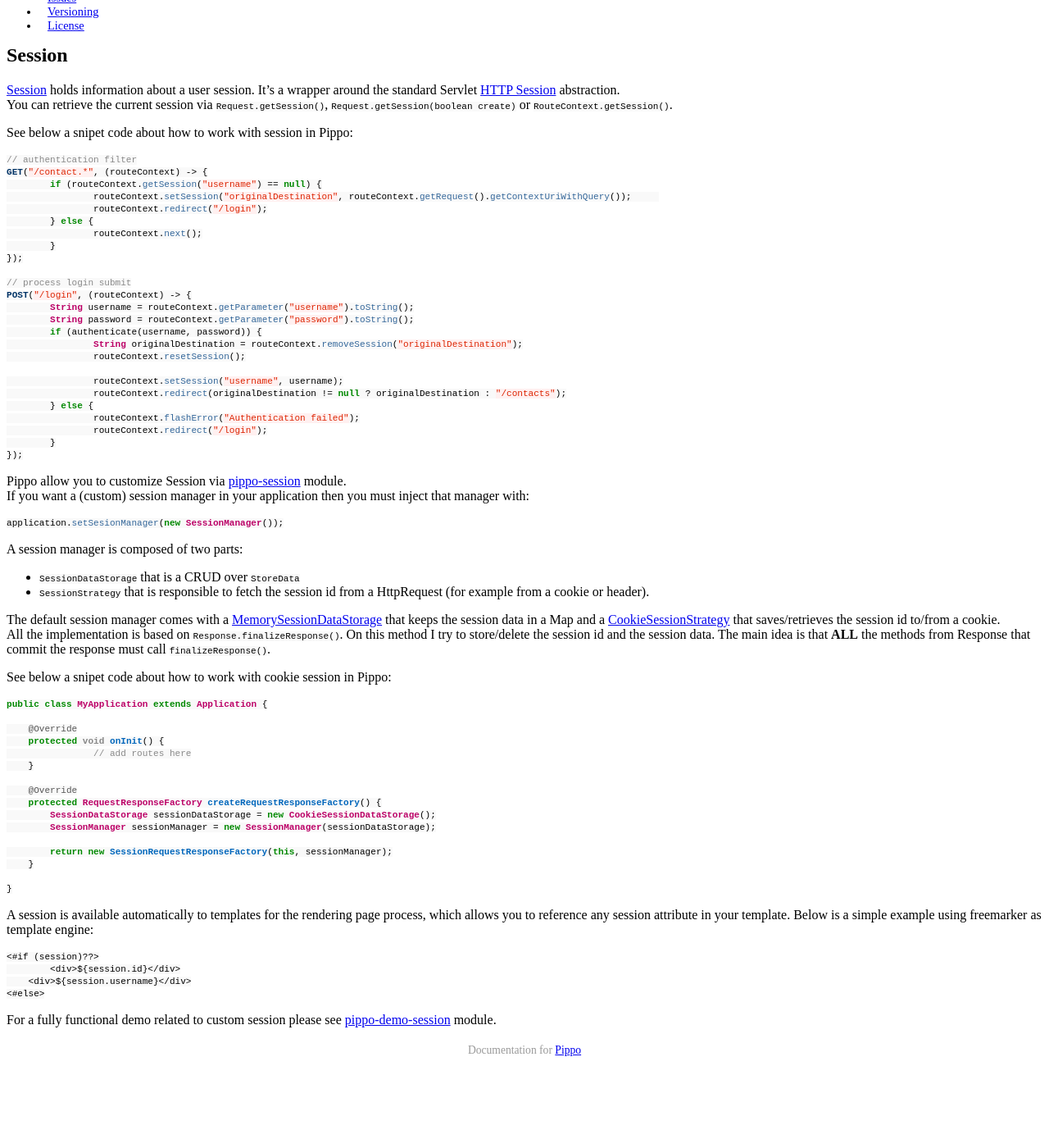
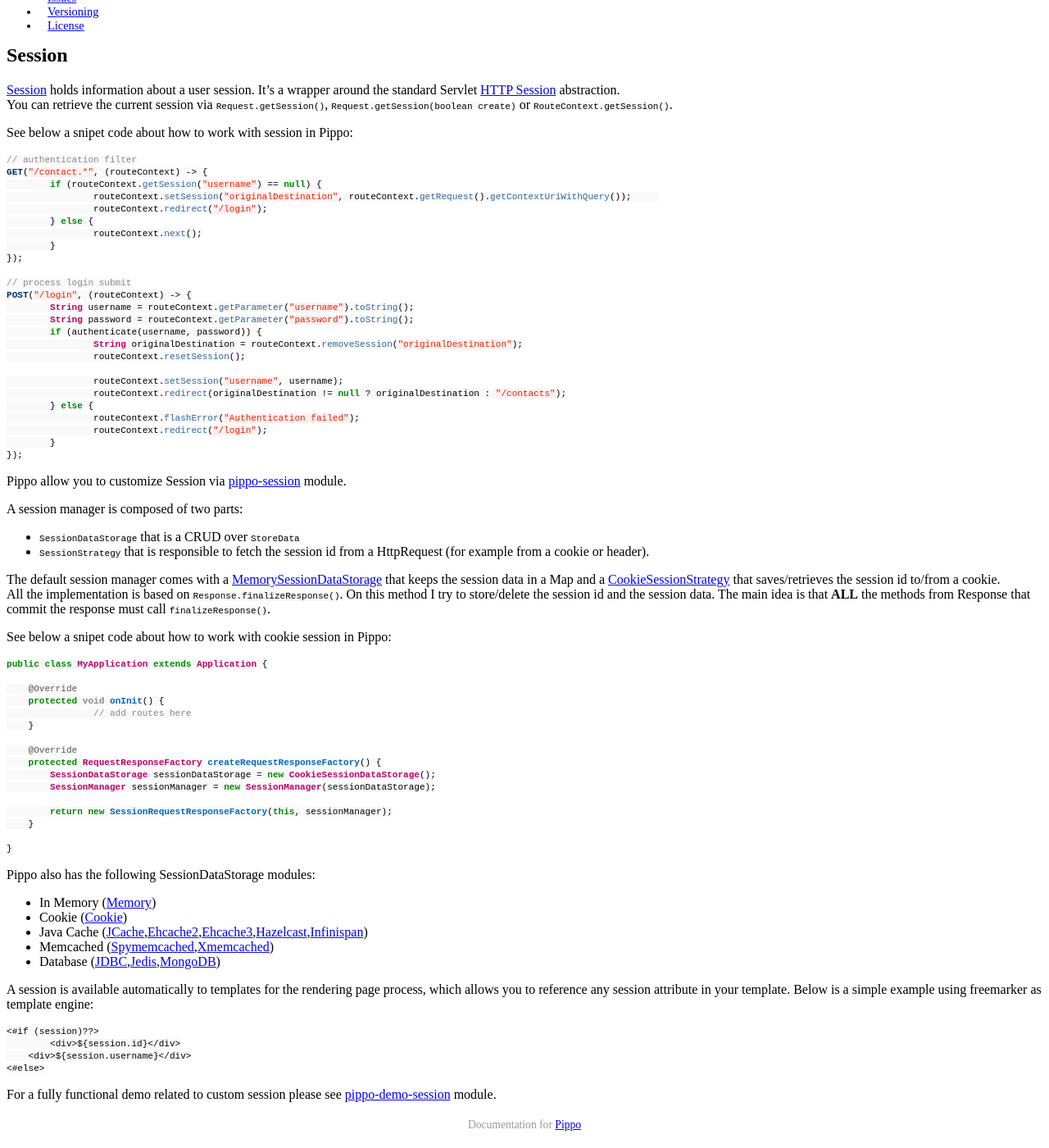
Before and after one commit to pippo-java/pippo.github.io, a Jekyll site: the page built from _posts/2015-03-27-session.md, in a window 1280 px wide and 1400 px high, scrolled down 807 px. Shown: the whole window at 82% size. Built offline with Jekyll 4.4.1, drawn with Linux system fonts in a browser that asks for light colours; Markdown is read by kramdown in place of the engine named in the settings; a style sheet for code colours, icons or effects is not loaded; before the commit the page ends 2116 px from its top, so only the background shows below that.

````diff
--- a/_posts/2015-03-27-session.md
+++ b/_posts/2015-03-27-session.md
@@ -40,11 +40,6 @@ POST("/login", (routeContext) -> {
 ```
 
 Pippo allow you to customize Session via [pippo-session]({{ site.codeurl }}/pippo-session-parent/pippo-session) module.
-If you want a (custom) session manager in your application then you must inject that manager with:
-
-```java
-application.setSesionManager(new SessionManager());
-```
 
 A session manager is composed of two parts:
 
@@ -75,6 +70,14 @@ public class MyApplication extends Application {
 }
 ```
 
+Pippo also has the following SessionDataStorage modules:
+
+- In Memory ([Memory]({{ site.codeurl }}/pippo-session-parent/pippo-session/src/main/java/ro/pippo/session/MemorySessionDataStorage.java))
+- Cookie ([Cookie]({{ site.codeurl }}/pippo-session-parent/pippo-session-cookie/src/main/java/ro/pippo/session/cookie/CookieSessionDataStorage.java))
+- Java Cache ([JCache]({{ site.codeurl }}/pippo-session-parent/pippo-session-jcache/),[Ehcache2]({{ site.codeurl }}/pippo-session-parent/pippo-session-ehcache2/),[Ehcache3]({{ site.codeurl }}/pippo-session-parent/pippo-session-ehcache3/),[Hazelcast]({{ site.codeurl }}/pippo-session-parent/pippo-session-hazelcast/),[Infinispan]({{ site.codeurl }}/pippo-session-parent/pippo-session-infinispan/))
+- Memcached ([Spymemcached]({{ site.codeurl }}/pippo-session-parent/pippo-session-spymemcached/),[Xmemcached]({{ site.codeurl }}/pippo-session-parent/pippo-session-xmemcached/))
+- Database ([JDBC]({{ site.codeurl }}/pippo-session-parent/pippo-session-jdbc/),[Jedis]({{ site.codeurl }}/pippo-session-parent/pippo-session-jedis/),[MongoDB]({{ site.codeurl }}/pippo-session-parent/pippo-session-mongodb/))
+
 A session is available automatically to templates for the rendering page process, which allows you to reference any session attribute in your template. Below is a simple example using freemarker as template engine:
 
 ```
````
